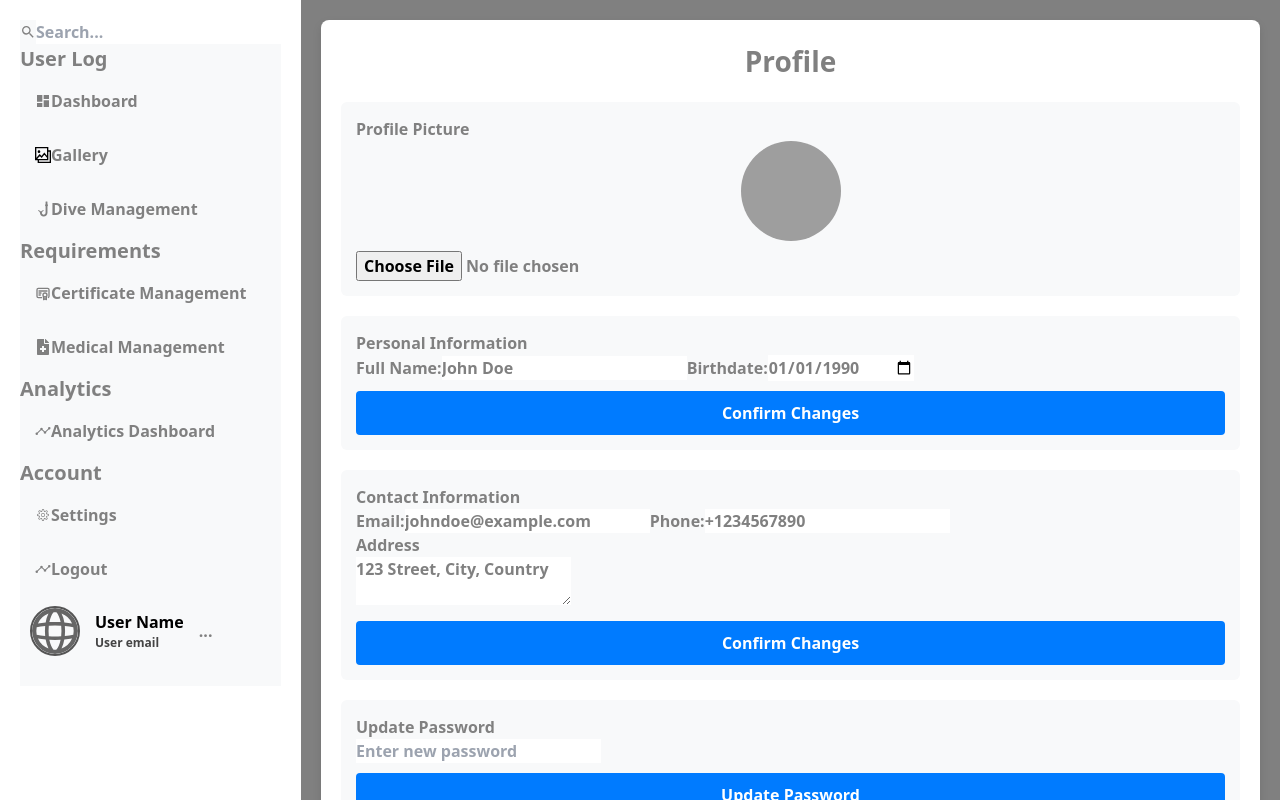
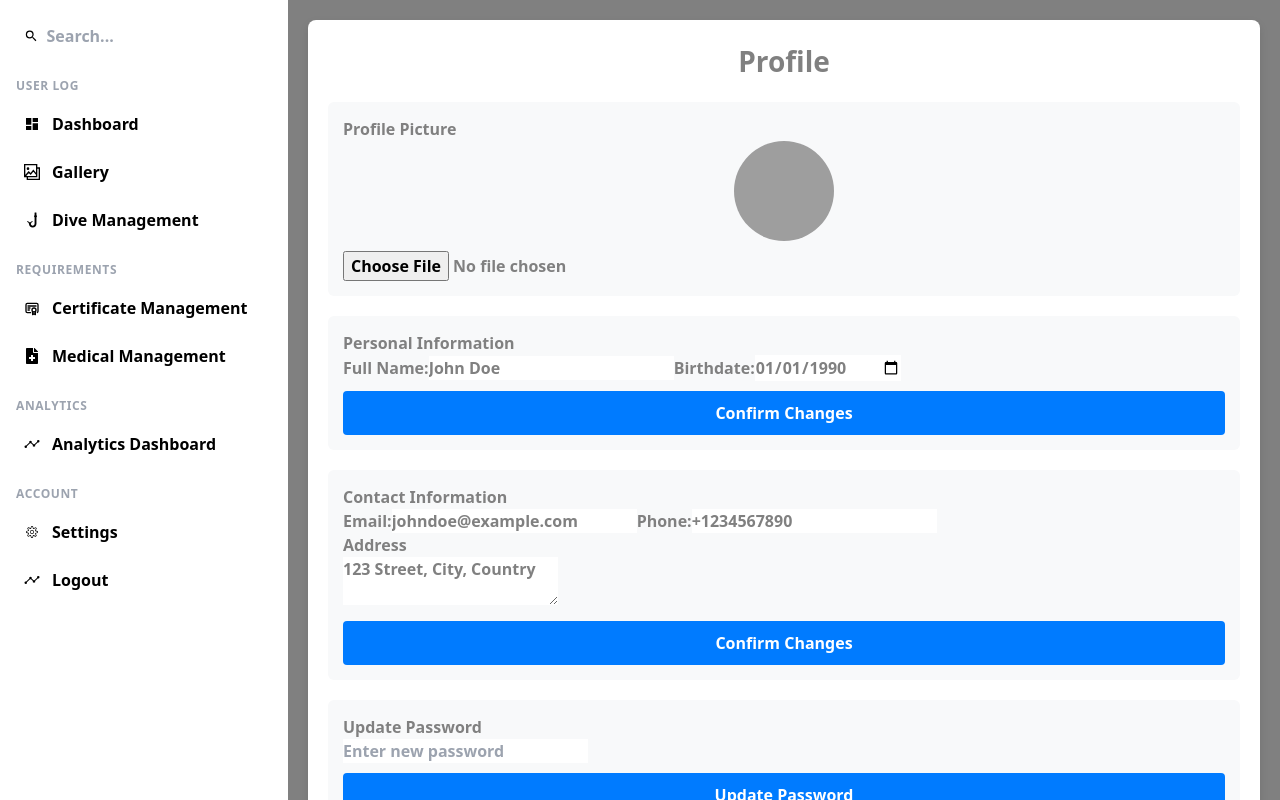
Before and after one commit to roserossssss/dive-site, a Next.js app in the folder diver-application/: page /dashboard/ProfilePage in a window 1280 px wide. Shown: the top 800 px of the page. Built offline with nearby package versions, Linux system fonts and the light colour scheme; no server answers; the database is empty; grey boxes are pictures that could not be loaded.

Commit message:
from css to tailwind
converting some stuff to tailwind for formality and responsiveness

```diff
--- a/diver-application/app/dashboard/layout.tsx
+++ b/diver-application/app/dashboard/layout.tsx
@@ -1,5 +1,4 @@
 import  Sidebar from "../ui/dashboard/sidebar/sidebar";
-import Navbar from "../ui/dashboard/navbar/navbar";
 import Styles from "../ui/dashboard/dashboard.module.css"
 
 export default function Layout({
--- a/diver-application/app/dashboard/page.tsx
+++ b/diver-application/app/dashboard/page.tsx
@@ -9,10 +9,10 @@ export default function dashboard() {
            <div className={styles.main}>
             <div className={styles.cards}>
             <Card />
-            <Card />
-            <Card />
             </div>
+            <div className="bg-white p-4 text-black text-xl shadow-2xl shadow-black">
             <Chart />
+            </div>
         </div>
 
         </div>
--- a/diver-application/app/ui/dashboard/chart/chart.tsx
+++ b/diver-application/app/ui/dashboard/chart/chart.tsx
@@ -5,37 +5,37 @@ import { BarChart, Bar, XAxis, YAxis, CartesianGrid, Tooltip, Legend, Responsive
 
 const data = [
     {
-      name: 'Page A',
+      name: 'Monday',
       uv: 4000,
       pv: 2400,
       amt: 2400,
     },
     {
-      name: 'Page B',
+      name: 'Tuesday',
       uv: 3000,
       pv: 1398,
       amt: 2210,
     },
     {
-      name: 'Page C',
+      name: 'Wednesday',
       uv: 2000,
       pv: 9800,
       amt: 2290,
     },
     {
-      name: 'Page D',
+      name: 'Thursday',
       uv: 2780,
       pv: 3908,
       amt: 2000,
     },
     {
-      name: 'Page E',
+      name: 'Friday',
       uv: 1890,
       pv: 4800,
       amt: 2181,
     },
     {
-      name: 'Page F',
+      name: 'Saturday',
       uv: 2390,
       pv: 3800,
       amt: 2500,
--- a/diver-application/app/ui/dashboard/dashboard.module.css
+++ b/diver-application/app/ui/dashboard/dashboard.module.css
@@ -4,8 +4,6 @@
 
 .menu {
     flex: 1;
-    background-color: white;
-    padding: 20px;
     min-height: 100vh;
 }
 
--- a/diver-application/app/ui/dashboard/sidebar/menulink/menulink.module.css
+++ /dev/null
@@ -1,12 +0,0 @@
-.container {
-    padding: 15px;
-    display: flex;
-    align-items: center;
-    text-align: center;
-    border-radius: 10px;
-
-}
-
-.container:hover, .active {
-    background-color: rgb(11, 11, 213);
-}
--- a/diver-application/app/ui/dashboard/sidebar/sidebar.module.css
+++ b/diver-application/app/ui/dashboard/sidebar/sidebar.module.css
@@ -1,7 +1,7 @@
 .container {
     position: sticky;
     left: 0;
-    background: #f8f9fa;
+    background: black;
     display: flex;
     flex-direction: column;
     justify-content: space-between;
--- a/diver-application/app/ui/dashboard/sidebar/sidebar.tsx
+++ b/diver-application/app/ui/dashboard/sidebar/sidebar.tsx
@@ -1,116 +1,118 @@
-import styles from "./sidebar.module.css";
-import {MdDashboard, MdSearch, } from "react-icons/md";
-import { CiUser } from "react-icons/ci";
+"use client"
+
+import { useState } from "react";
+import { MdDashboard, MdSearch } from "react-icons/md";
+import { CiUser, CiSettings } from "react-icons/ci";
 import { GiSnorkel } from "react-icons/gi";
 import { TbCertificate } from "react-icons/tb";
 import { FaFileMedical } from "react-icons/fa";
 import { IoAnalytics } from "react-icons/io5";
 import { GrGallery } from "react-icons/gr";
-import { CiSettings } from "react-icons/ci";
-import MenuLink from "./menulink/menulink";
-import Link from 'next/link';
+import { IoClose, IoMenu } from "react-icons/io5";
+import Link from "next/link";
 
 const Itemmenu = [
     {
         title: "User Log",
         list: [
-            {
-                title: "Dashboard",
+            { title: "Dashboard",
              path: "/dashboard",
-                icon: <MdDashboard />
-            },
-            {
-                title: "Gallery",
-                path: "#",
-                icon: <GrGallery />
-            },
-            // {
-            //     title: "Profile",
-            //     path: "/dashboard/ProfilePage",
-            //     icon: <CiUser />
-            // },
-            {
-                title: "Dive Management",
-                path: "/dashboard/DiveManagement",
-                icon: <GiSnorkel/>
-            },
+             icon: <MdDashboard /> },
+            { title: "Gallery",
+              path: "#", icon: <GrGallery /> },
+            { title: "Dive Management",
+             path: "/dashboard/DiveManagement", icon: <GiSnorkel /> },
         ],
     },
     {
         title: "Requirements",
         list: [
-            {
-                title: "Certificate Management",
-                path: "/dashboard/CertificatePage",
-                icon: <TbCertificate />
-            },
-            {
-                title: "Medical Management",
-                path: "/dashboard/MedicalPage",
-                icon: <FaFileMedical />
-            },
+            { title: "Certificate Management", path: "/dashboard/CertificatePage", icon: <TbCertificate /> },
+            { title: "Medical Management", path: "/dashboard/MedicalPage", icon: <FaFileMedical /> },
         ],
     },
     {
         title: "Analytics",
-        list: [
-            {
-                title: "Analytics Dashboard",
-                path: "/dashboard/AnalyticsPage",
-                icon: <IoAnalytics />
-            },
-        ],
+        list: [{ title: "Analytics Dashboard", path: "/dashboard/AnalyticsPage", icon: <IoAnalytics /> }],
     },
     {
         title: "Account",
         list: [
-            {
-                title: "Settings",
-                path: "#",
-                icon: <CiSettings />
-            },
-            {
-                title: "Logout",
-                path: "/login",
-                icon: <IoAnalytics />
-            },
+            { title: "Settings", path: "#", icon: <CiSettings /> },
+            { title: "Logout", path: "/login", icon: <IoAnalytics /> },
         ],
     },
 ];
 
+export default function Sidebar() {
+    const [isOpen, setIsOpen] = useState(false);
+
+    return (
+        <>
+            {/* Mobile Toggle Button */}
+            <button
+                onClick={() => setIsOpen(!isOpen)}
+                className="md:hidden absolute top-4 right-4 z-50 bg-white text-black p-2 rounded-full"
+            >
+                {isOpen ? <IoClose size={24} /> : <IoMenu size={24} />}
+            </button>
 
 
-export default function Sidebar() {
-    return (
-        <div className={styles.container}>
-            <div className={styles.containersearch}>
-                <MdSearch/>
-                <input type="text" placeholder="Search..." className={styles.input}></input>
+            <aside
+                className={`fixed top-0 left-0 h-full w-64 bg-white text-black p-4 transform ${
+                    isOpen ? "translate-x-0" : "-translate-x-full"
+                } transition-transform md:translate-x-0 md:relative md:w-72 overflow-y-auto`}
+            >
+                {/* Search Bar */}
+                <div className="flex items-center bg-white p-2 rounded-lg mb-4">
+                    <MdSearch className="text-black" />
+                    <input
+                        type="text"
+                        placeholder="Search..."
+                        className="bg-transparent text-white outline-none ml-2 w-full"
+                    />
                 </div>
+
+                {/* Button */}
                 <ul>
-            {Itemmenu.map((cat)=>(
-                <li key={cat.title}>
-                    <span className={styles.cat}>{cat.title}</span>
-                    {cat.list.map(item=>(
-                        <MenuLink item={item} key={item.title} />
-                    ))}
+                    {Itemmenu.map((category) => (
+                        <li key={category.title} className="mb-4">
+                            <span className="text-gray-400 uppercase text-xs tracking-wider">{category.title}</span>
+                            <ul className="mt-2 space-y-2">
+                                {category.list.map((item) => (
+                                    <li key={item.title}>
+                                        <Link
+                                            href={item.path}
+                                            className="flex items-center space-x-3 p-2 rounded-lg hover:bg-blue-500 transition shadow-black"
+                                        >
+                                            {item.icon}
+                                            <span>{item.title}</span>
+                                        </Link>
                                     </li>
                                 ))}
+
+
                             </ul>
 
-            <div className={styles.user}>
-                <img className={styles.userimage} src="/globe.svg" width="50" height="50"/>
-                <div className={styles.userDetail}>
-                    <span className={styles.username}>User Name</span>
-                    <span className={styles.userTitle}>User email</span>
+
+                        </li>
+                    ))}
+
+                </ul>
+                <div className="absolute bottom-4 left-2 flex items-center space-x-3 p-2 rounded-lg bg-gray-100 w-[calc(100%-2rem)]">
+        <img src="/globe.svg" width="40" height="40" className="rounded-full" />
+        <div className="flex-1">
+            <span className="block font-semibold text-black">User Name</span>
+            <span className="text-gray-500 text-sm">User email</span>
         </div>
         <Link href="/dashboard/ProfilePage">
-                    <span>...</span>
+            <span className="text-xl text-black cursor-pointer">...</span>
         </Link>
+    </div>
+
+            </aside>
 
 
-            </div>
-        </div>
-
-
-    );};
+        </>
+    );
+}
```
Lines whose indentation alone changed are shown as unchanged.
